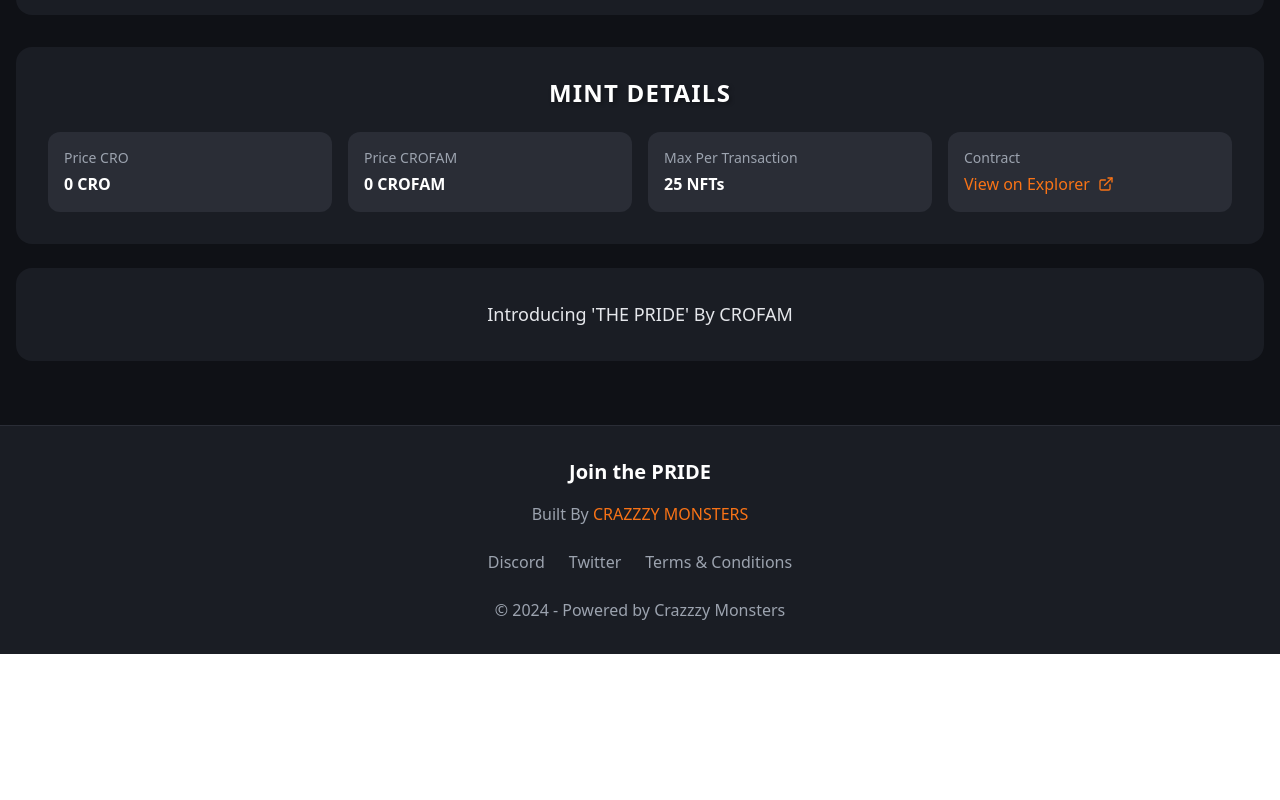
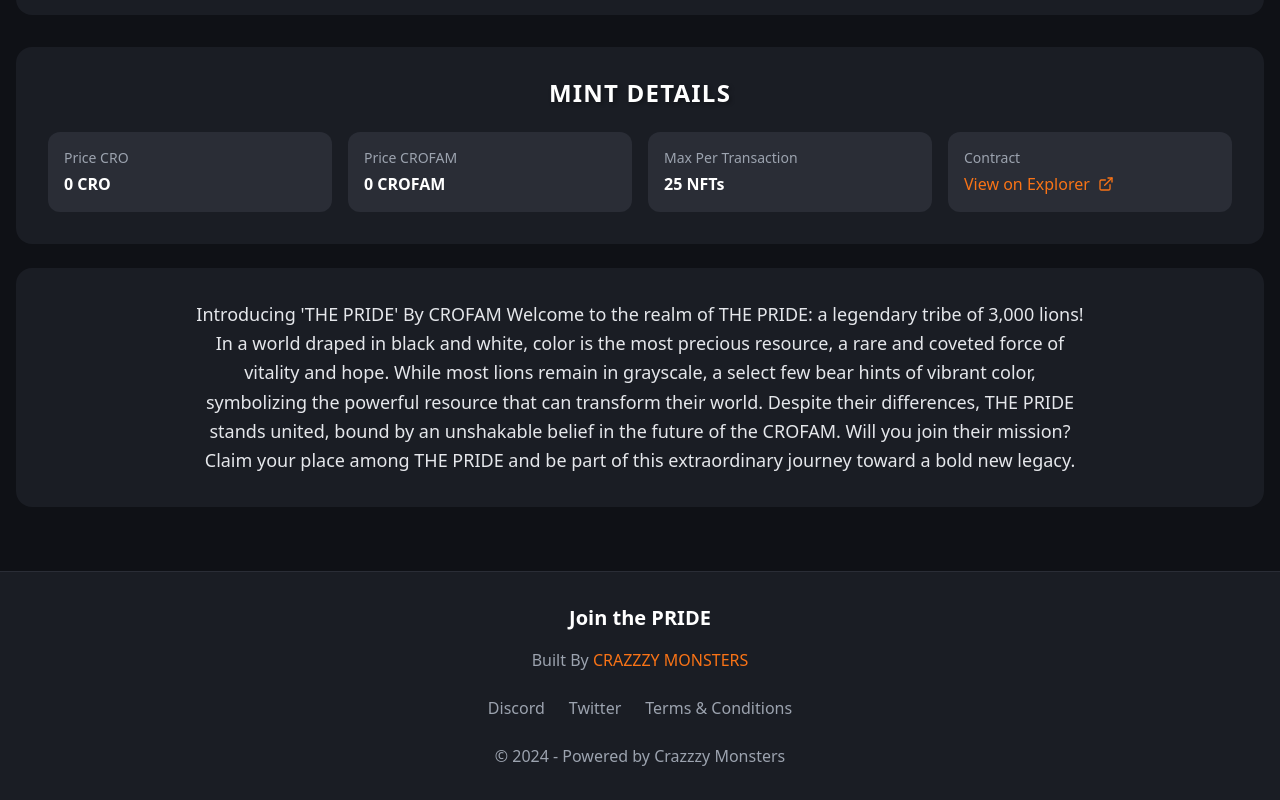
Before and after one commit to Basman1987/Crofam_mint, a React (Create React App) app: page / in a window 1280 px wide. Shown: the part 932-1732 px from the top of the page. Before the commit the page ends 1586 px from the top, so only its background shows below. Built offline with nearby package versions, Linux system fonts and the light colour scheme; a web font is replaced by a local one.

Commit message:
Update App.js
added backstory

```diff
--- a/src/App.js
+++ b/src/App.js
@@ -628,7 +628,11 @@ export default function App() {
 
         <div className="bg-gray-800 rounded-2xl p-8 mt-6">
           <p className="text-gray-200 text-center text-lg max-w-4xl mx-auto leading-relaxed">
-          Introducing 'THE PRIDE' By CROFAM
+          Introducing 'THE PRIDE' By CROFAM Welcome to the realm of THE PRIDE: a legendary tribe of 3,000 lions!
+In a world draped in black and white, color is the most precious resource, a rare and coveted force of vitality and hope. While most lions remain in grayscale,
+a select few bear hints of vibrant color, symbolizing the powerful resource that can transform their world. Despite their differences,
+THE PRIDE stands united, bound by an unshakable belief in the future of the CROFAM.
+Will you join their mission? Claim your place among THE PRIDE and be part of this extraordinary journey toward a bold new legacy.
           </p>
               </div>
             </div>
```
